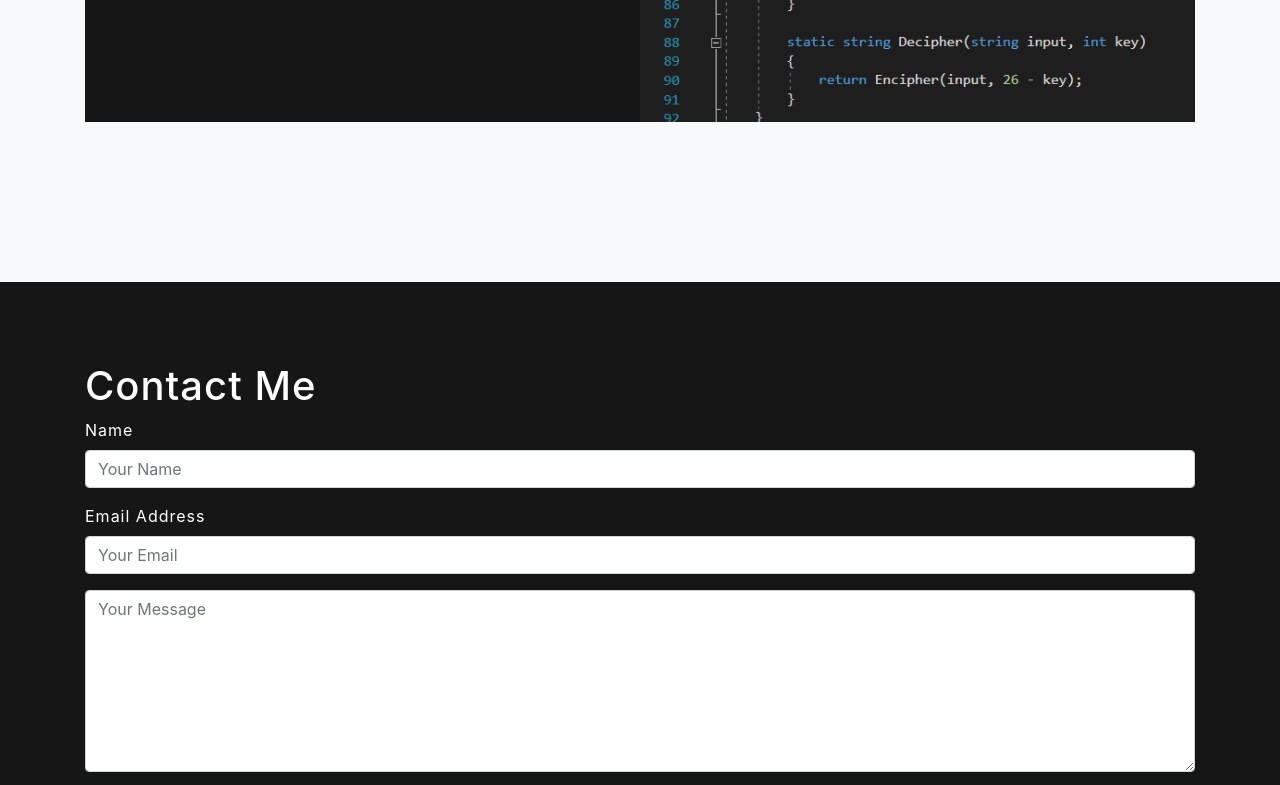
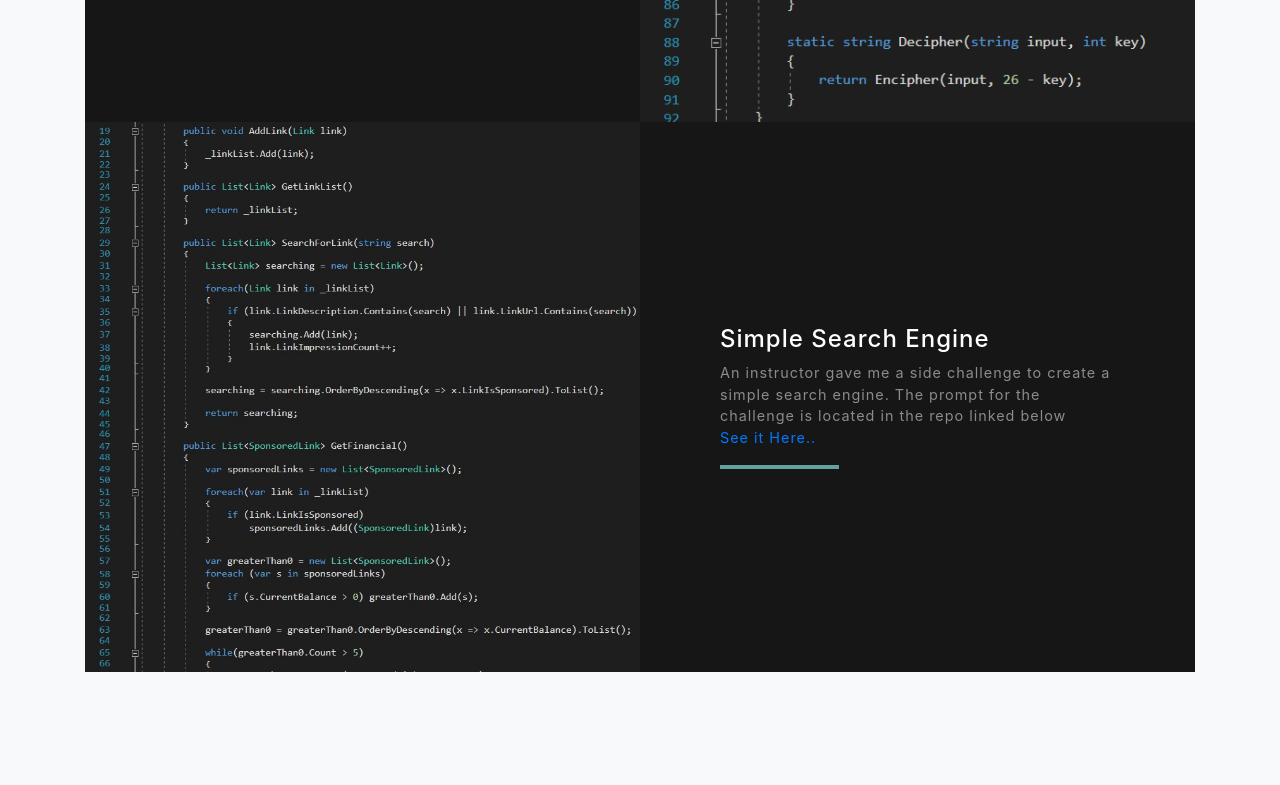
Before and after one commit to connormullett/connormullett.github.io, a website with bundled scripts: page index.html in a window 1280 px wide. Shown: the part 3000-3785 px from the top of the page. Built offline with nearby package versions, Linux system fonts and the light colour scheme.

Commit message:
added new project row

```diff
--- a/index.html
+++ b/index.html
@@ -140,6 +140,27 @@
           </div>
         </div>
 
+        <!-- Project Three Row -->
+        <div class="row justify-content-center no-gutters mb-5 mb-lg-0 wow slideInUp" data-wow-offset="10">
+          <div class="col-lg-6">
+            <img class="img-fluid" src="img/searchenginecode.jpg" alt="">
+          </div>
+          <div class="col-lg-6">
+            <div class="bg-black text-center h-100 project">
+              <div class="d-flex h-100">
+                <div class="project-text w-100 my-auto text-center text-lg-left">
+                  <h4 class="text-white">Simple Search Engine</h4>
+                  <p class="mb-0 text-white-50">An instructor gave me a side challenge to create a simple search engine. The prompt for the challenge is located
+                    in the repo linked below
+                  </p>
+                  <p><a href="https://github.com/connormullett/SearchEngine">See it Here..</a></p>
+                  <hr class="d-none d-lg-block mb-0 ml-0">
+                </div>
+              </div>
+            </div>
+          </div>
+        </div>
+
       </div>
     </section>
 
```
Also changed, not shown: img/searchenginecode.jpg (added).
